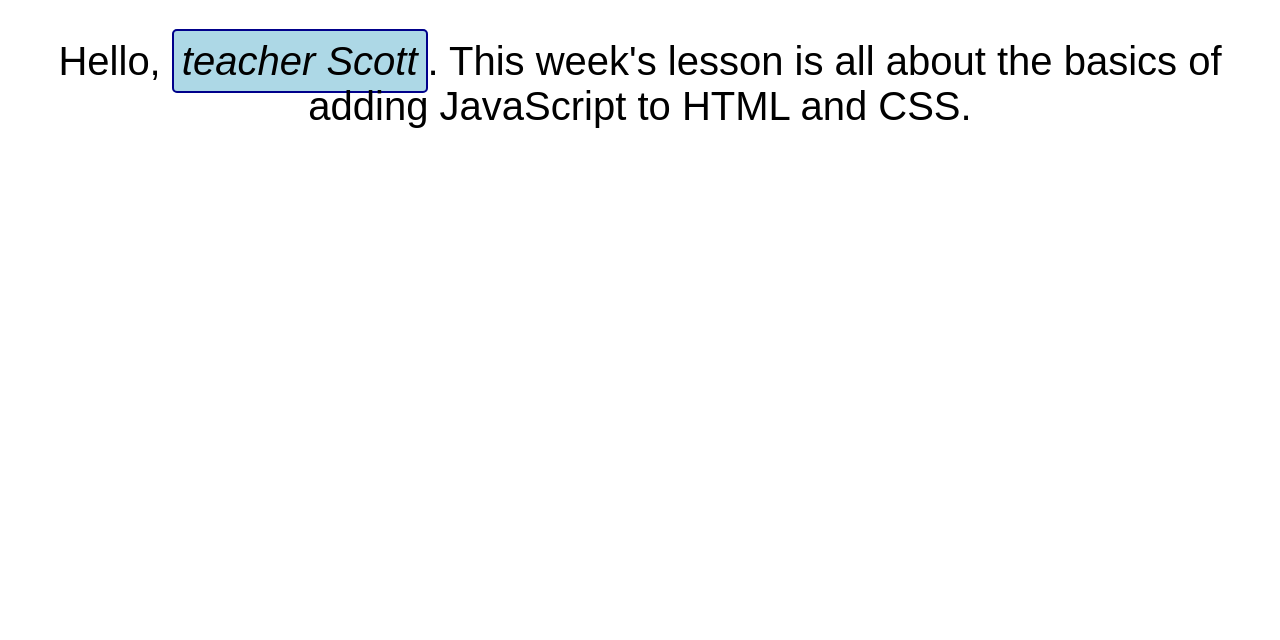
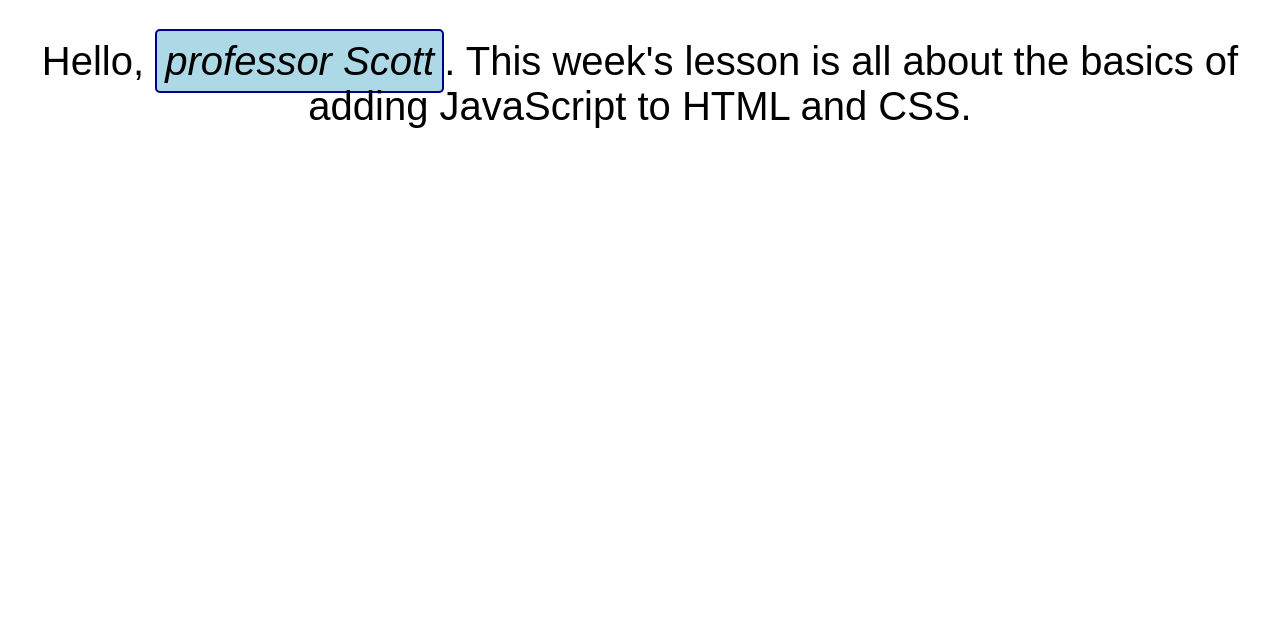
Before and after one commit to Tobitolos/comp1073-25w, a plain HTML site: page lesson-1/index.html in a window 1280 px wide. Shown: the part 160-800 px from the top of the page. Drawn offline with Linux system fonts and the light colour scheme.

Commit message:
Changed the first paragraph text

```diff
--- a/lesson-1/index.html
+++ b/lesson-1/index.html
@@ -8,7 +8,7 @@
 </head>
 <body>
 	<h1>JavaScript Introduction</h1>
-	<p>Hello, <em>teacher Scott</em>. This week's lesson is all about the basics of adding JavaScript to HTML and CSS.</p>
+	<p>Hello, <em>professor Scott</em>. This week's lesson is all about the basics of adding JavaScript to HTML and CSS.</p>
 	<script>
 		/*
 		STEP 1: What is JavaScript?
```
